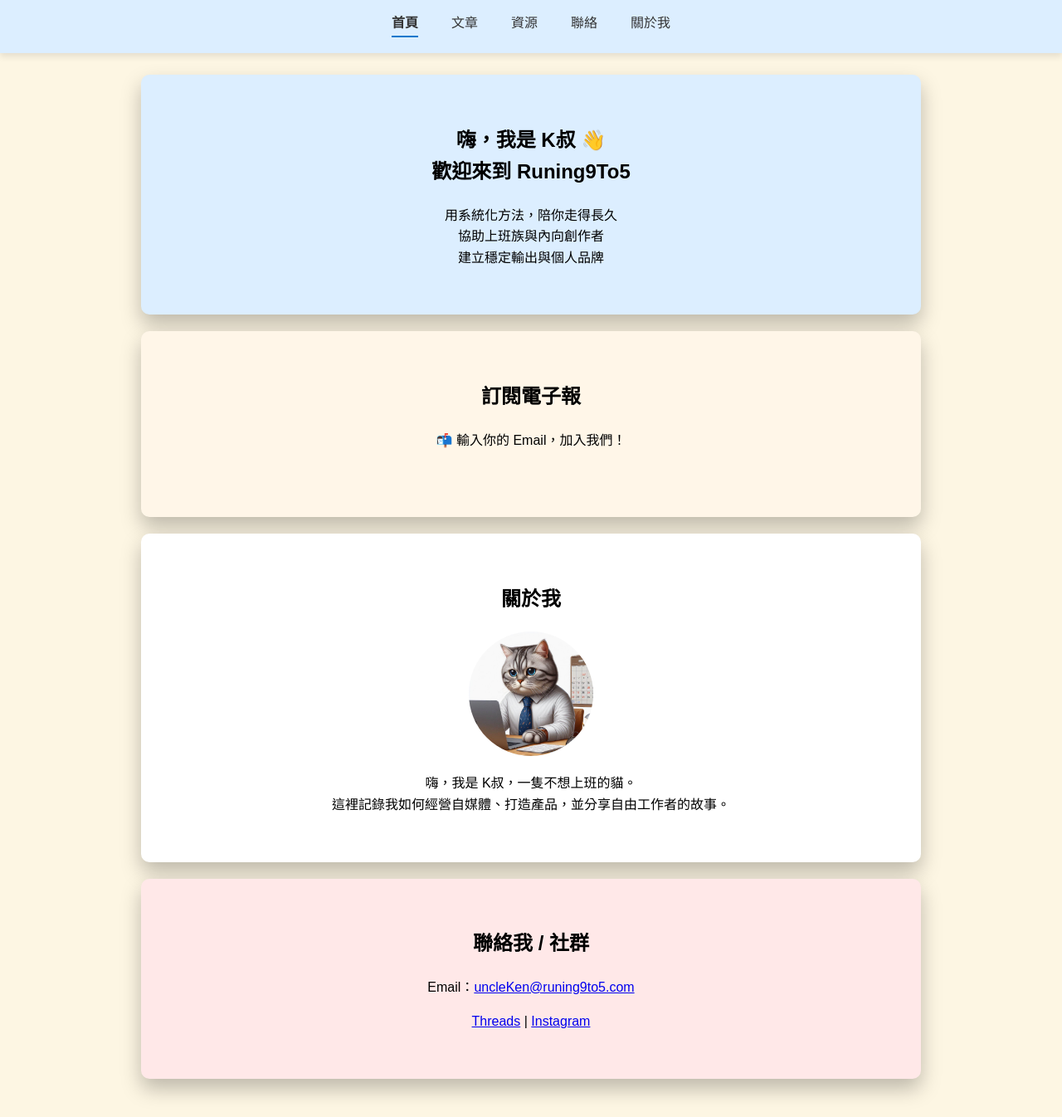
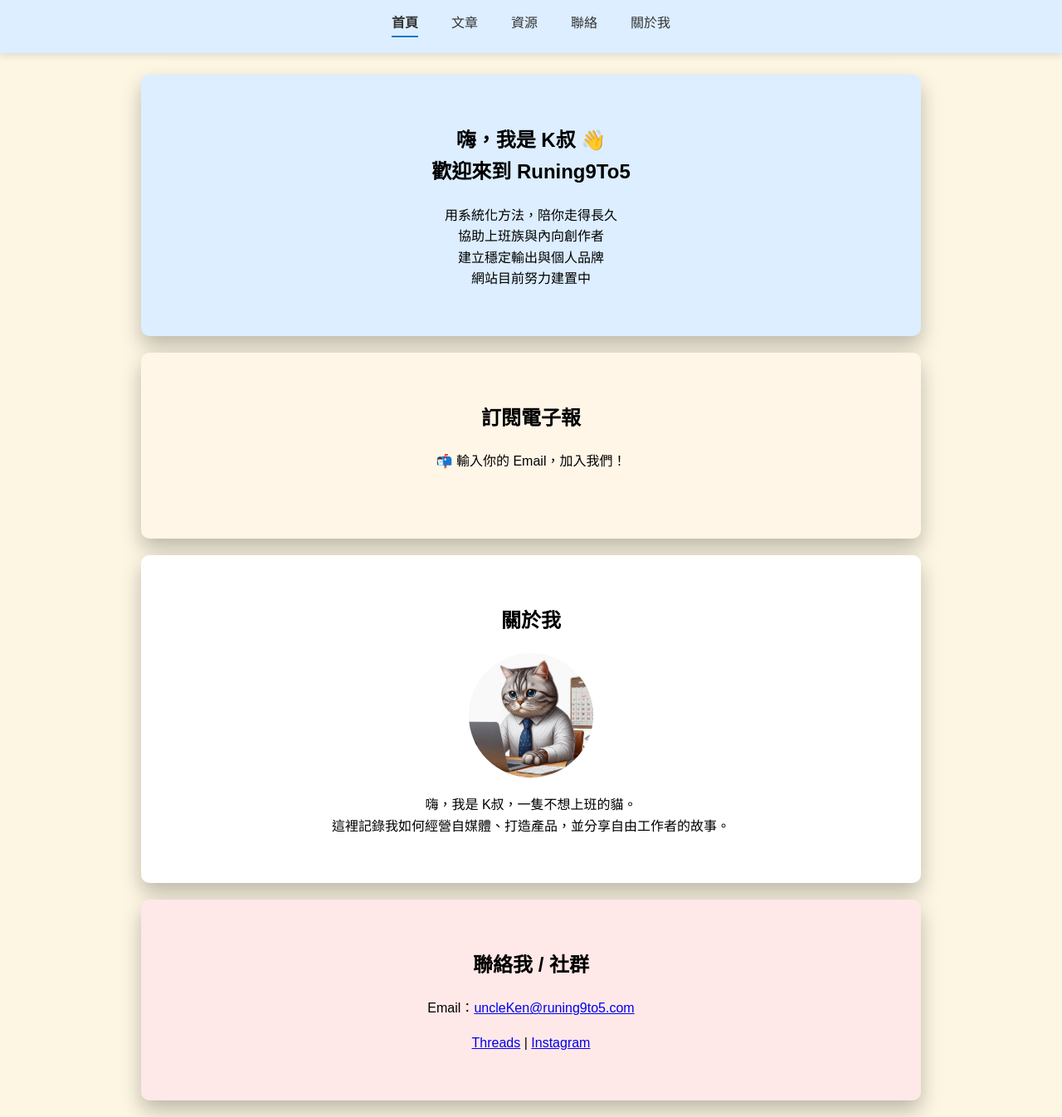
Before and after one commit to KenHAI666/Runing9TO5, a Jekyll site: the page built from index.md, in a window 1280 px wide and 1346 px high. Shown: the whole window at 83% size. Built offline with Jekyll 4.4.1, drawn with Linux system fonts in a browser that asks for light colours.

Commit message:
Update index.md

```diff
--- a/index.md
+++ b/index.md
@@ -9,7 +9,8 @@ keywords: 自媒體, 斜槓, 個人品牌, K叔
   <h1>嗨，我是 K叔 👋 <br>歡迎來到 Runing9To5</h1>
   <p>用系統化方法，陪你走得長久<br>
      協助上班族與內向創作者<br>
-     建立穩定輸出與個人品牌</p>
+     建立穩定輸出與個人品牌<br>
+     網站目前努力建置中</p>
 </section>
 
 <section class="card-section" style="background:#fff6e8;">
```
